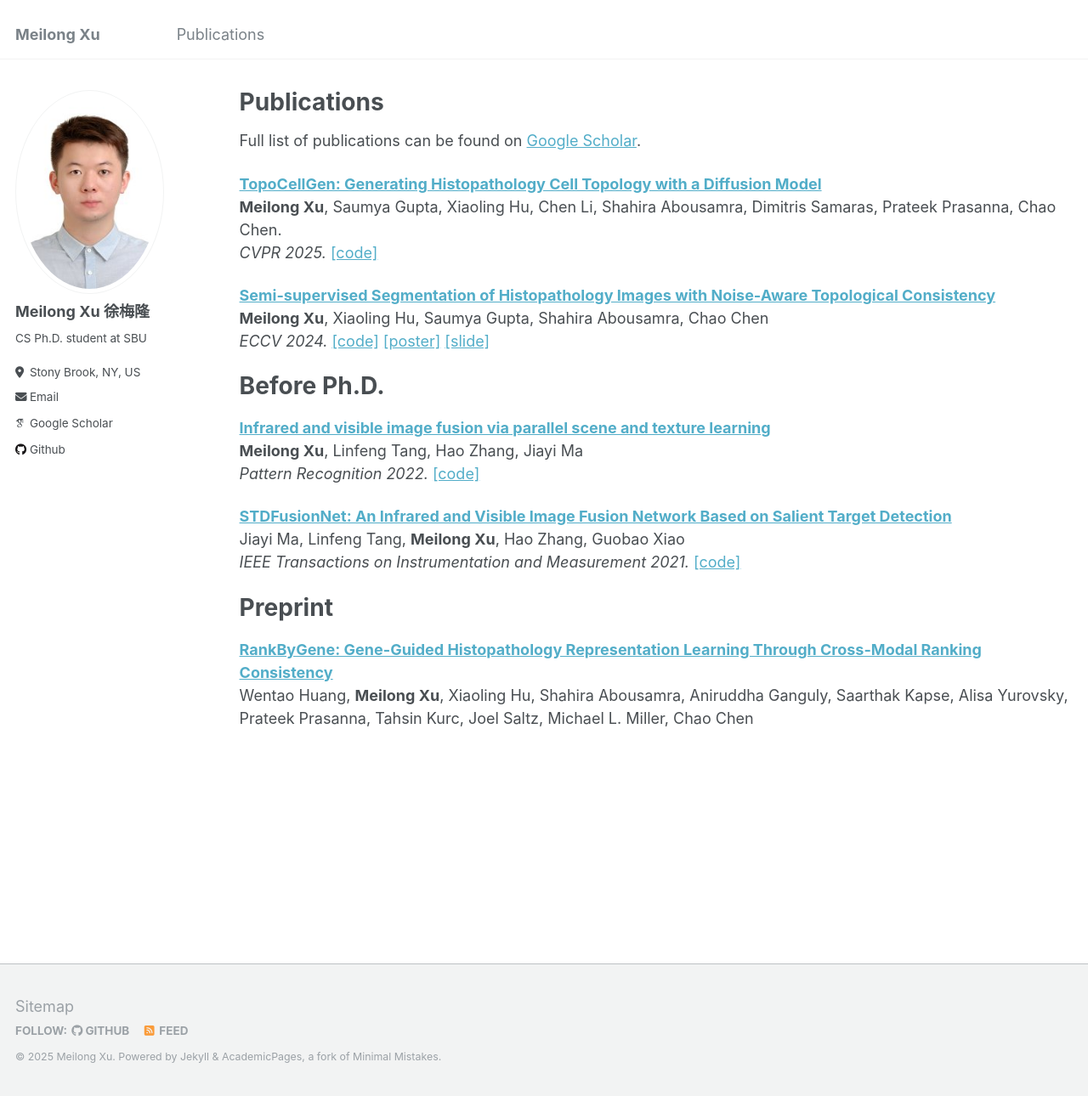
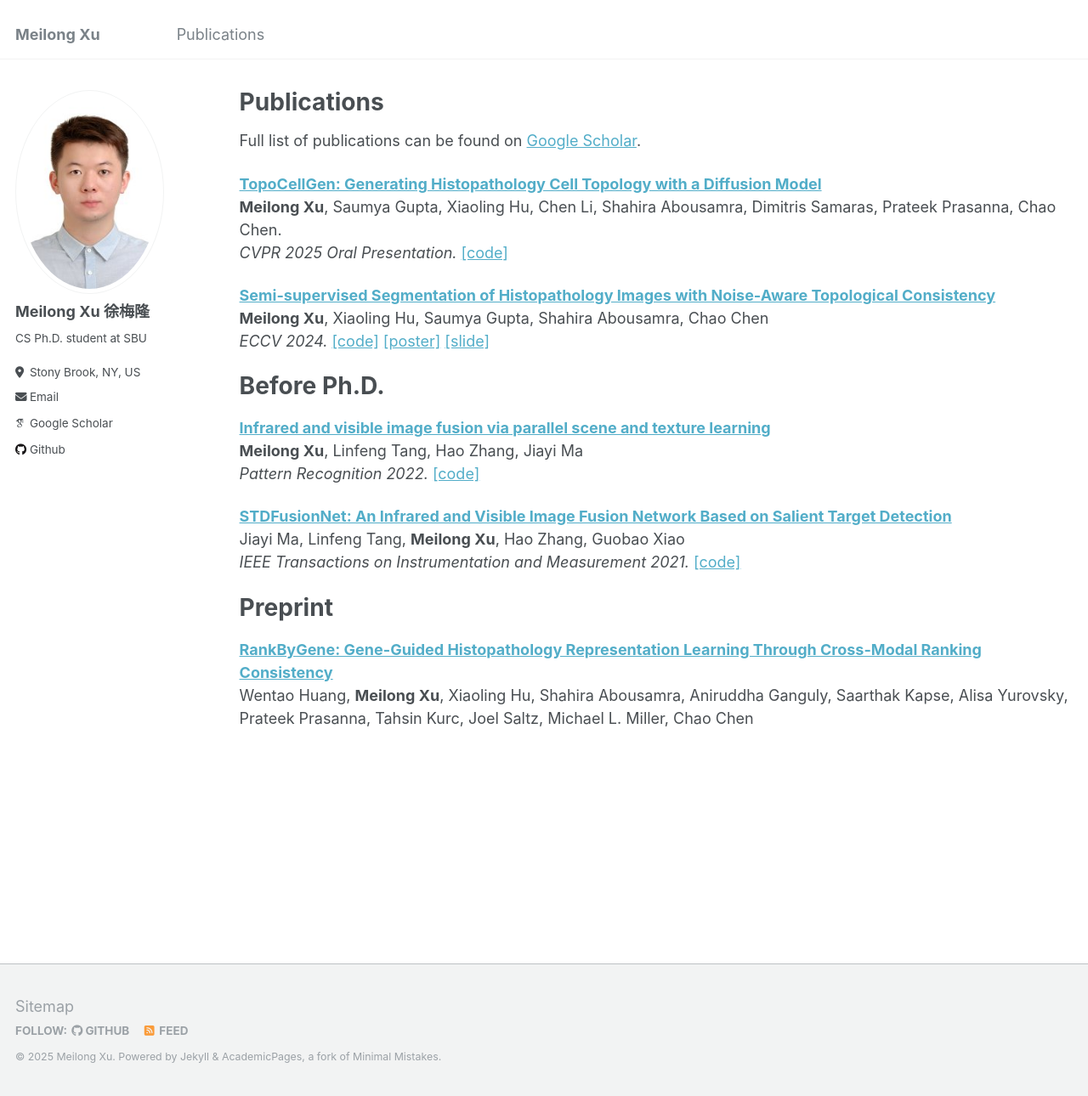
Before and after one commit to Melon-Xu/Melon-Xu.github.io, a Jekyll site: the page built from _pages/publications.md, in a window 1280 px wide and 1290 px high. Shown: the whole window at 85% size. Built offline with Jekyll 4.4.1, drawn with Linux system fonts in a browser that asks for light colours; some web fonts are replaced.

Commit message:
Update publications.md

```diff
--- a/_pages/publications.md
+++ b/_pages/publications.md
@@ -9,7 +9,7 @@ Full list of publications can be found on [Google Scholar](https://scholar.googl
 
 <b>[TopoCellGen: Generating Histopathology Cell Topology with a Diffusion Model](https://arxiv.org/abs/2412.06011)</b> <br>
 <b>Meilong Xu</b>, Saumya Gupta, Xiaoling Hu, Chen Li, Shahira Abousamra, Dimitris Samaras, Prateek Prasanna, Chao Chen.<br>
-<i>CVPR 2025.</i>
+<i>CVPR 2025 Oral Presentation.</i>
 <span style="color:blue"></span> <a href="https://github.com/Melon-Xu/TopoCellGen/">[code]</a>
 
 <b>[Semi-supervised Segmentation of Histopathology Images with Noise-Aware Topological Consistency](https://arxiv.org/abs/2311.16447)</b> <br>
```
